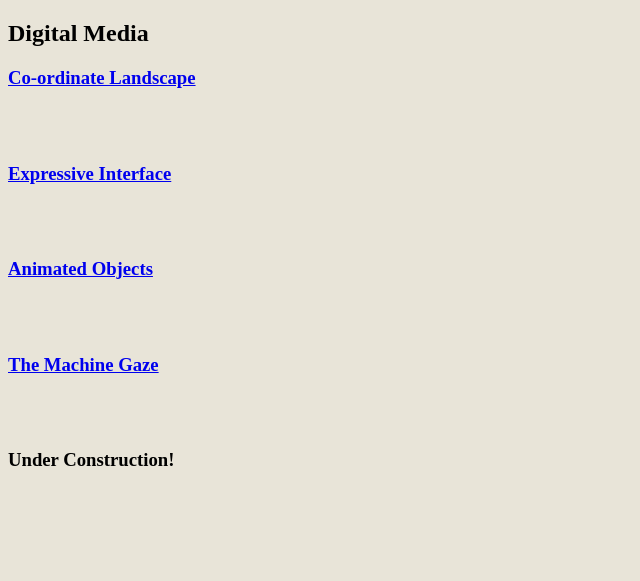
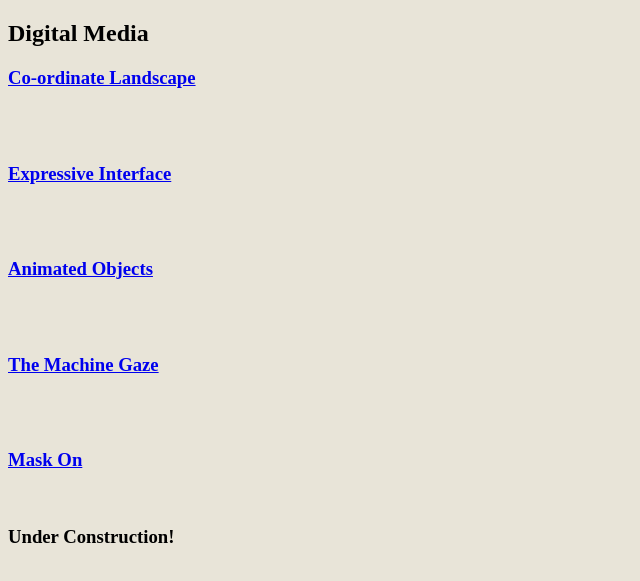
Before and after one commit to evanyerian/evanyerian.github.io, a plain HTML site: page digitalmedia.html in a window 1280 px wide. Shown: the part 85-666 px from the top of the page, without its empty margins (0-640 px from the left). Drawn offline with Linux system fonts and the light colour scheme.

Commit message:
Add files via upload

```diff
--- a/digitalmedia.html
+++ b/digitalmedia.html
@@ -15,6 +15,8 @@
     <br></br>
       <h3><a href="https://evanyerian.github.io/machinegaze/">The Machine Gaze</a></h3>
     <br></br>
+      <h3><a href="https://evanyerian.github.io/mask-on/">Mask On</a></h3>
+      <be></br>
     <h3>Under Construction!</h3>
   </body>
 </html>
```
